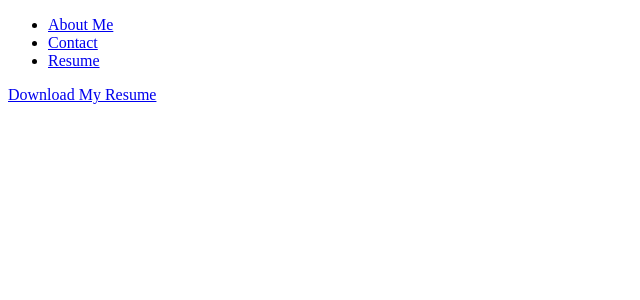
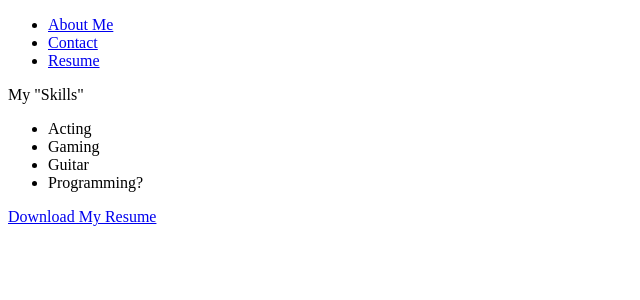
Before and after one commit to Chapjae/portfolio-volume-2, a React (Vite) app: page /resume in a window 1280 px wide. Shown: the top 300 px of the page, without its empty margins (0-640 px from the left). Built offline with nearby package versions, Linux system fonts and the light colour scheme.

Commit message:
added skills to my resume

```diff
--- a/src/pages/Resume.jsx
+++ b/src/pages/Resume.jsx
@@ -4,6 +4,13 @@ const Resume = () => {
 
   return (
     <>
+    My "Skills"
+    <ul>
+      <li>Acting</li>
+      <li>Gaming</li>
+      <li>Guitar</li>
+      <li>Programming?</li>
+    </ul>
     <Link to={"/JayLiuResume.pdf"} target="_blank" download>Download My Resume</Link>
     </>
   )
```
